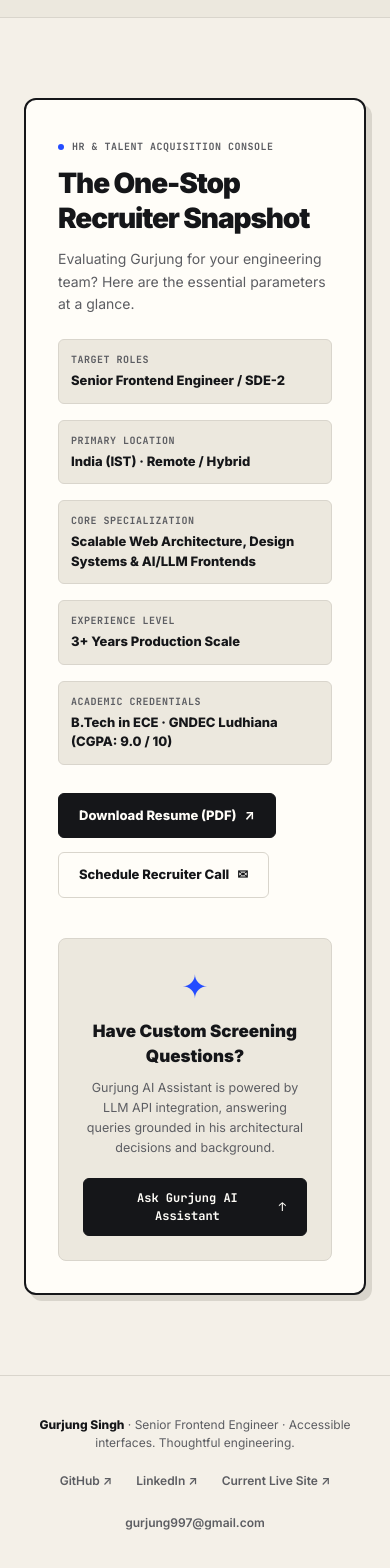
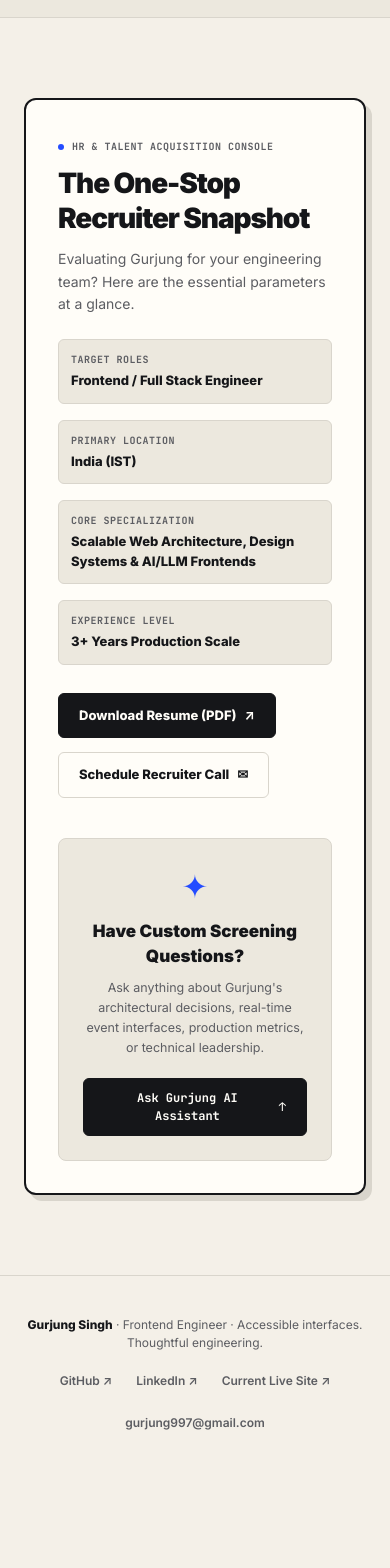
Before and after one commit to gurjung/portfolio, a Next.js app: page / in a window 390 px wide. Shown: the part 8567-10135 px from the top of the page. After the commit the page ends 10039 px from the top, so only its background shows below. Built offline with nearby package versions, Linux system fonts and the light colour scheme.

Commit message:
refactor(recruiter): simplify location, remove academic credentials, and update metadata

```diff
--- a/src/app/layout.tsx
+++ b/src/app/layout.tsx
@@ -25,11 +25,14 @@ export const metadata: Metadata = {
     "Gurjung Singh",
     "Frontend Software Engineer",
     "Senior Frontend Engineer",
-    "React 19",
+    "Software Engineer",
+    "Frontend Engineer",
+    "Software Developer",
+    "React",
     "TypeScript",
-    "Next.js App Router",
+    "Next.js",
     "Logistics Dashboard",
-    "Contact Center CCaaS",
+    "Contact Center",
     "Twilio Flex",
     "Tailwind CSS",
   ],
@@ -84,9 +87,7 @@ export default function RootLayout({
         />
       </head>
       <body className="antialiased min-h-screen" suppressHydrationWarning>
-        <ThemeProvider>
-          {children}
-        </ThemeProvider>
+        <ThemeProvider>{children}</ThemeProvider>
       </body>
     </html>
   );
--- a/src/components/Footer.tsx
+++ b/src/components/Footer.tsx
@@ -1,7 +1,7 @@
-'use client';
+"use client";
 
-import React from 'react';
-import { portfolioData } from '@/data/portfolioData';
+import React from "react";
+import { portfolioData } from "@/data/portfolioData";
 
 export function Footer() {
   const { personal } = portfolioData;
@@ -9,13 +9,12 @@ export function Footer() {
   return (
     <footer className="w-full border-t border-[var(--border-color)] py-10 bg-[var(--bg-page)] text-[var(--text-muted)] text-[12px] transition-colors duration-200">
       <div className="w-[min(1340px,calc(100%-48px))] mx-auto flex flex-col sm:flex-row items-center justify-between gap-5 text-center sm:text-left">
-
         {/* Left Signature */}
         <div>
           <strong className="text-[var(--text-main)] font-[800]">
             {personal.name}
-          </strong>{' '}
-          · Senior Frontend Engineer · Accessible interfaces. Thoughtful engineering.
+          </strong>{" "}
+          · Frontend Engineer · Accessible interfaces. Thoughtful engineering.
         </div>
 
         {/* Right Links */}
@@ -51,7 +50,6 @@ export function Footer() {
             {personal.email}
           </a>
         </div>
-
       </div>
     </footer>
   );
--- a/src/components/recruiter/RecruiterHubSection.tsx
+++ b/src/components/recruiter/RecruiterHubSection.tsx
@@ -73,15 +73,6 @@ export function RecruiterHubSection() {
                 {recruiterHub.experienceLevel}
               </strong>
             </div>
-
-            <div className="bg-[var(--bg-card-subtle)] border border-[var(--border-color)] p-3 rounded-md sm:col-span-2">
-              <span className="block font-mono text-[10px] text-[var(--text-muted)] font-bold uppercase tracking-wider mb-1">
-                ACADEMIC CREDENTIALS
-              </span>
-              <strong className="text-[var(--text-main)] font-[750]">
-                {recruiterHub.education}
-              </strong>
-            </div>
           </div>
 
           {/* CTA Actions */}
@@ -98,7 +89,7 @@ export function RecruiterHubSection() {
             </a>
 
             <a
-              href={`mailto:${personal.email}`}
+              href={`mailto:${personal.email}?subject=Interview%20Inquiry%20%7C%20Software%20Engineering%20Role%20-%20Gurjung%20Singh`}
               className="inline-flex items-center gap-2 px-5 py-3 rounded-md text-[13px] font-[750] bg-[var(--bg-card)] text-[var(--text-main)] border border-[var(--border-color)] hover:border-[var(--border-strong)] hover:-translate-y-0.5 transition-all duration-200"
             >
               <span>Schedule Recruiter Call</span>
@@ -119,8 +110,7 @@ export function RecruiterHubSection() {
             Have Custom Screening Questions?
           </h3>
           <p className="text-[12.5px] text-[var(--text-muted)] leading-[1.6] max-w-[340px] mb-5">
-            Gurjung AI Assistant is powered by LLM API integration, answering
-            queries grounded in his architectural decisions and background.
+            Ask anything about Gurjung&apos;s architectural decisions, real-time event interfaces, production metrics, or technical leadership.
           </p>
           <a
             href="#top"
--- a/src/components/sections/ContactSection.tsx
+++ b/src/components/sections/ContactSection.tsx
@@ -23,7 +23,10 @@ export function ContactSection() {
   };
 
   return (
-    <section id="contact" className="w-full py-24 px-4 sm:px-6 lg:px-8 max-w-[1240px] mx-auto">
+    <section
+      id="contact"
+      className="w-full py-24 px-4 sm:px-6 lg:px-8 max-w-[1240px] mx-auto"
+    >
       <SectionHeading
         eyebrow="Contact"
         title="Get In Touch"
@@ -84,7 +87,7 @@ export function ContactSection() {
         {/* Location & Timezone info */}
         <div className="mt-6 inline-flex items-center gap-2 text-xs sm:text-sm text-text-muted">
           <FiMapPin className="w-4 h-4 text-primary shrink-0" />
-          <span>India (IST) • Open to Remote & Relocation</span>
+          <span>India (IST)</span>
         </div>
 
         {/* Social Links Row */}
--- a/src/data/portfolioData.ts
+++ b/src/data/portfolioData.ts
@@ -34,8 +34,8 @@ export const portfolioData = {
     headlineAccent: "crafted for speed.",
     intro:
       "I'm Gurjung Singh, a Frontend Engineer passionate about building deterministic, high-performance web applications, real-time event interfaces, accessible design systems, and modern AI-driven interfaces (integrating LLM APIs, with workflows extending across RAG, Vector DBs, and LangGraph) that scale to thousands of daily users.",
-    statusBadge: "AVAILABLE FOR SDE-2 ROLES",
-    location: "India (IST) · Remote / Hybrid",
+    statusBadge: "AVAILABLE FOR SOFTWARE ENGINEERING ROLES",
+    location: "India (IST)",
     email: "gurjung997@gmail.com",
     phone: "+91-9779917710",
     links: {
@@ -351,8 +351,8 @@ export const portfolioData = {
   ],
 
   recruiterHub: {
-    targetRoles: "Senior Frontend Engineer / SDE-2",
-    primaryLocation: "India (IST) · Remote / Hybrid",
+    targetRoles: "Frontend / Full Stack Engineer",
+    primaryLocation: "India (IST)",
     coreSpecialization:
       "Scalable Web Architecture, Design Systems & AI/LLM Frontends",
     experienceLevel: "3+ Years Production Scale",
```
